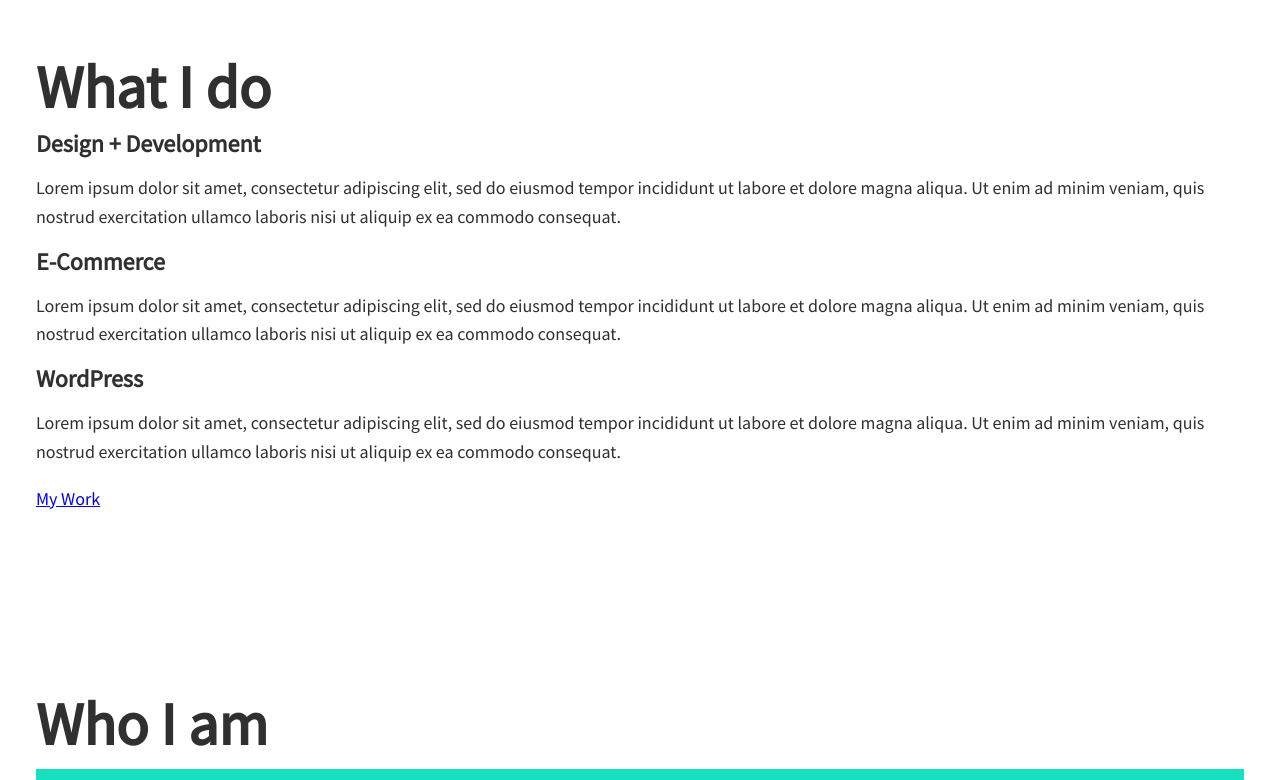
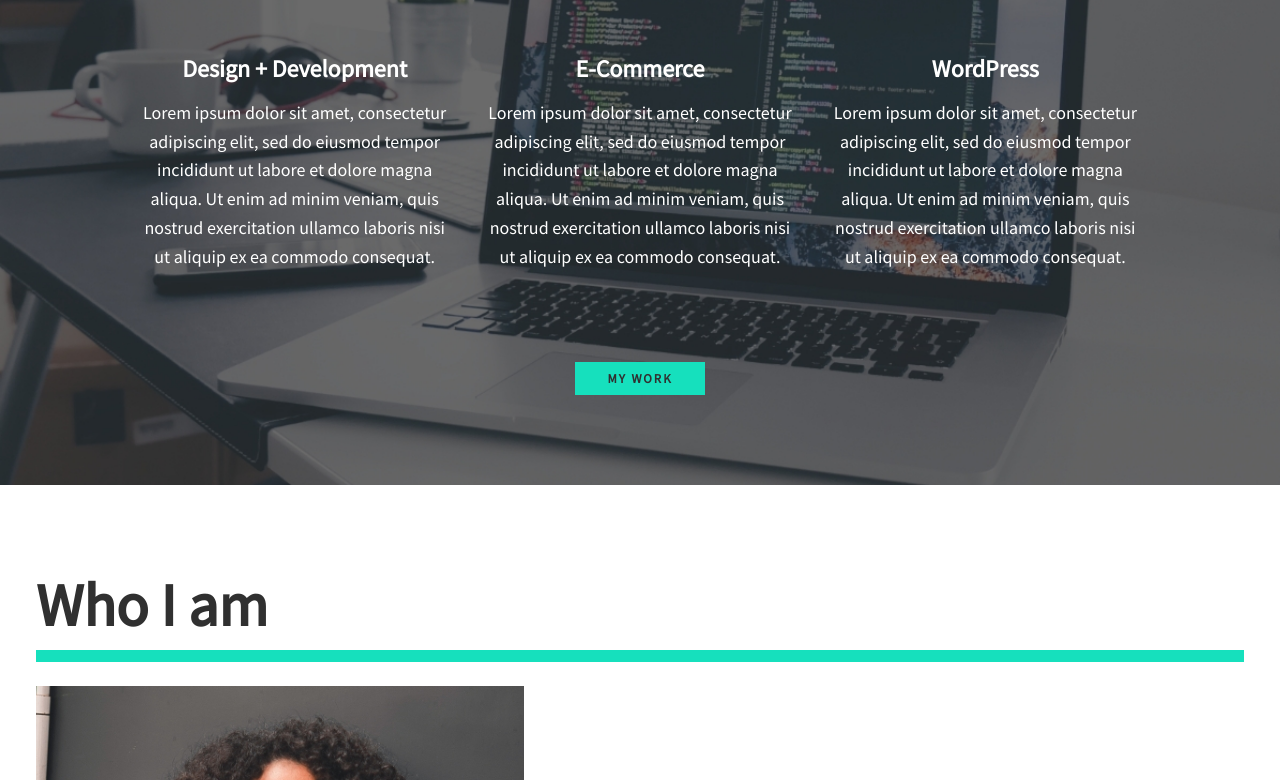
Before and after one commit to shrki416/Portfolio-Site, a plain HTML site: page index.html in a window 1280 px wide. Shown: the part 694-1474 px from the top of the page. Drawn offline with Linux system fonts and the light colour scheme.

Commit message:
Styling the services section

```diff
--- a/style.css
+++ b/style.css
@@ -5,6 +5,8 @@
 *::after {
   box-sizing: border-box;
 }
+
+/* Custom Properties, update these for your own design */
 
 :root {
   --ff-primary: "Source Sans Pro", sans-serif;
@@ -34,7 +36,9 @@
     --fs-body: 1.125rem;
   }
 }
-/* General Styles */
+
+/* General styles */
+
 body {
   background: var(--clr-light);
   color: var(--clr-dark);
@@ -57,6 +61,31 @@ strong {
   font-weight: var(--fw-bold);
 }
 
+:focus {
+  outline: 3px solid var(--clr-accent);
+  outline-offset: 3px;
+}
+
+/* Buttons */
+
+.btn {
+  display: inline-block;
+  padding: 0.5em 2.5em;
+  background: var(--clr-accent);
+  color: var(--clr-dark);
+  text-decoration: none;
+  cursor: pointer;
+  font-size: 0.8rem;
+  text-transform: uppercase;
+  letter-spacing: 2px;
+  font-weight: var(--fw-bold);
+  transition: transform 200ms ease-in-out;
+}
+
+.btn:hover {
+  transform: scale(1.1);
+}
+
 /* Typography */
 
 h1,
@@ -69,11 +98,9 @@ h3 {
 h1 {
   font-size: var(--fs-h1);
 }
-
 h2 {
   font-size: var(--fs-h2);
 }
-
 h3 {
   font-size: var(--fs-h3);
 }
@@ -103,12 +130,13 @@ h3 {
   margin-bottom: 1em;
 }
 
-/* Header */
-/* nav {
+/* header */
+
+nav {
   display: none;
-} */
+}
 
-/* Intro Section */
+/*  Intro section  */
 
 .intro {
   position: relative;
@@ -151,3 +179,51 @@ h3 {
     width: calc(100% + 1.5em);
   }
 }
+
+/*  My services section  */
+
+.my-services {
+  background-color: var(--clr-dark);
+  background-image: url(../img/services-bg.jpg);
+  background-size: cover;
+  /* background-blend-mode: multiply; */
+  color: var(--clr-light);
+  text-align: center;
+}
+
+.section__title--services {
+  color: var(--clr-accent);
+  position: relative;
+}
+
+.section__title--services::after {
+  content: "";
+  display: block;
+  width: 2em;
+  height: 1px;
+  margin: 0.5em auto 1em;
+  background: var(--clr-light);
+  opacity: 0.25;
+}
+
+.services {
+  margin-bottom: 4em;
+}
+
+.service {
+  max-width: 500px;
+  margin: 0 auto;
+}
+
+@media (min-width: 800px) {
+  .services {
+    display: flex;
+    max-width: 1000px;
+    margin-left: auto;
+    margin-right: auto;
+  }
+
+  .service + .service {
+    margin-left: 2em;
+  }
+}
```
